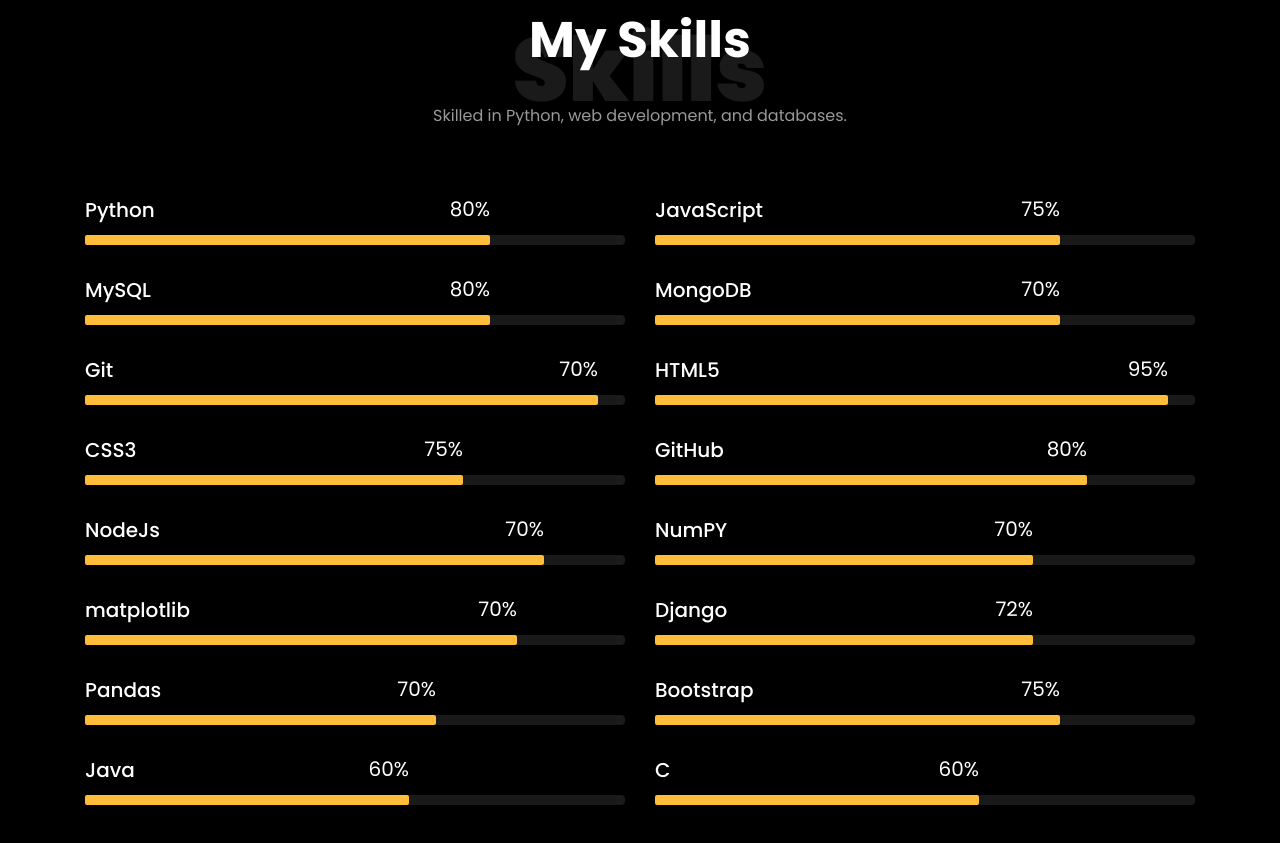
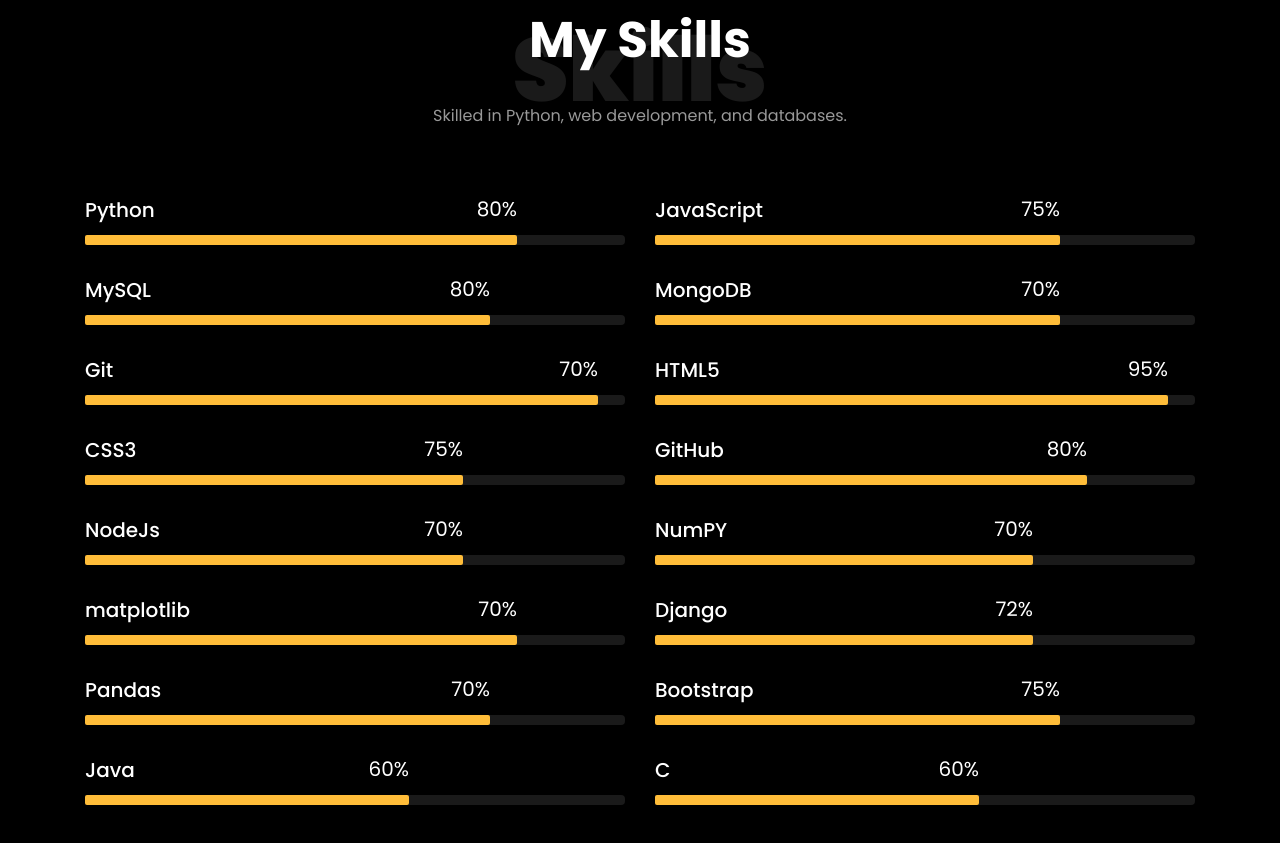
Before and after one commit to mistryvatsal22/my_portfolio, a plain HTML site: page index.html in a window 1280 px wide. Shown: the part 2642-3485 px from the top of the page. Drawn offline with Linux system fonts and the light colour scheme; files whose address does not match are found by name.

Commit message:
Update index.html

```diff
--- a/index.html
+++ b/index.html
@@ -281,7 +281,7 @@
 					<h3>Python</h3>
 					<div class="progress">
 						 <div class="progress-bar color-1" role="progressbar" aria-valuenow="85"
-						  aria-valuemin="0" aria-valuemax="100" style="width:75%">
+						  aria-valuemin="0" aria-valuemax="100" style="width:80%">
 						<span>80%</span>
 						  </div>
 					</div>
@@ -373,7 +373,7 @@
 							<h3>NodeJs</h3>
 							<div class="progress">
 							 	<div class="progress-bar color-6" role="progressbar" aria-valuenow="85"
-							  	aria-valuemin="0" aria-valuemax="100" style="width:85%">
+							  	aria-valuemin="0" aria-valuemax="100" style="width:70%">
 							    <span>70%</span>
 							  	</div>
 							</div>
@@ -417,7 +417,7 @@
 							<h3>Pandas</h3>
 							<div class="progress">
 							 	<div class="progress-bar color-6" role="progressbar" aria-valuenow="80"
-							  	aria-valuemin="0" aria-valuemax="100" style="width:65%">
+							  	aria-valuemin="0" aria-valuemax="100" style="width:75%">
 							    <span>70%</span>
 							  	</div>
 							</div>
```
